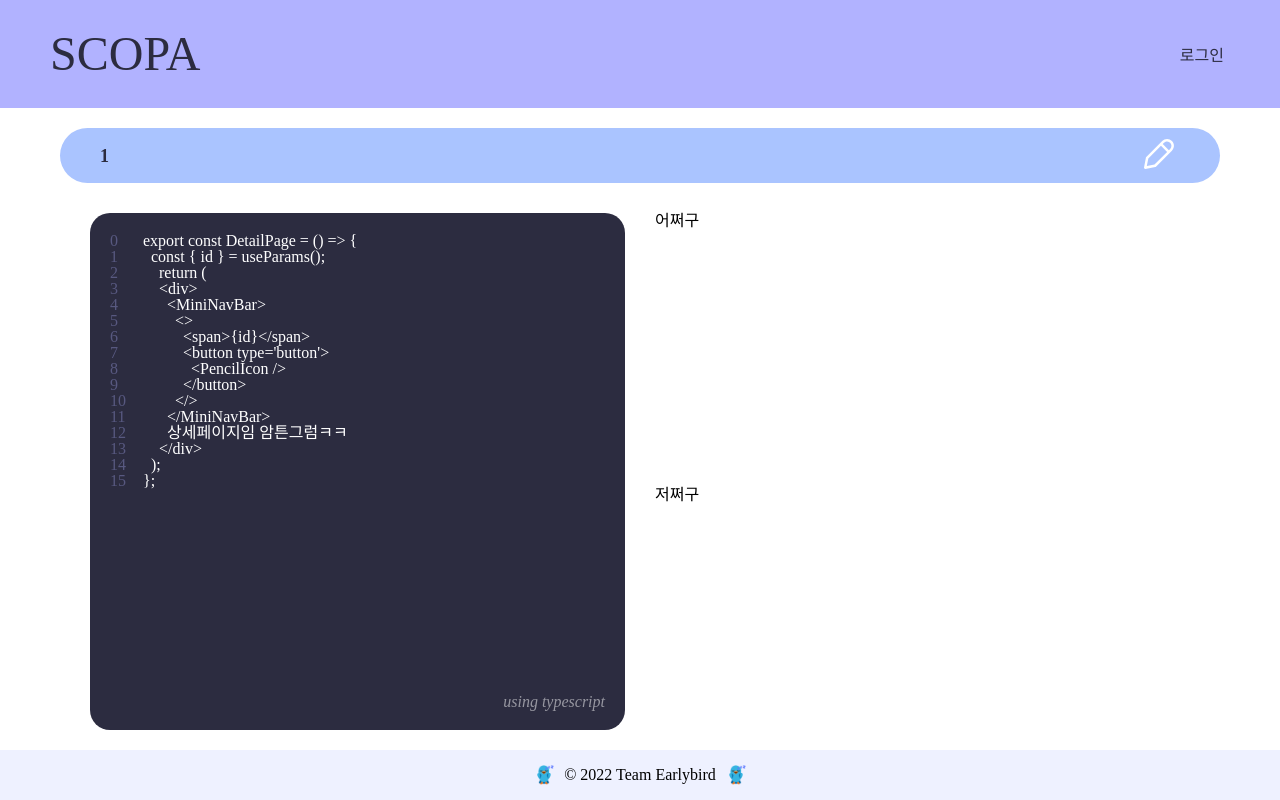
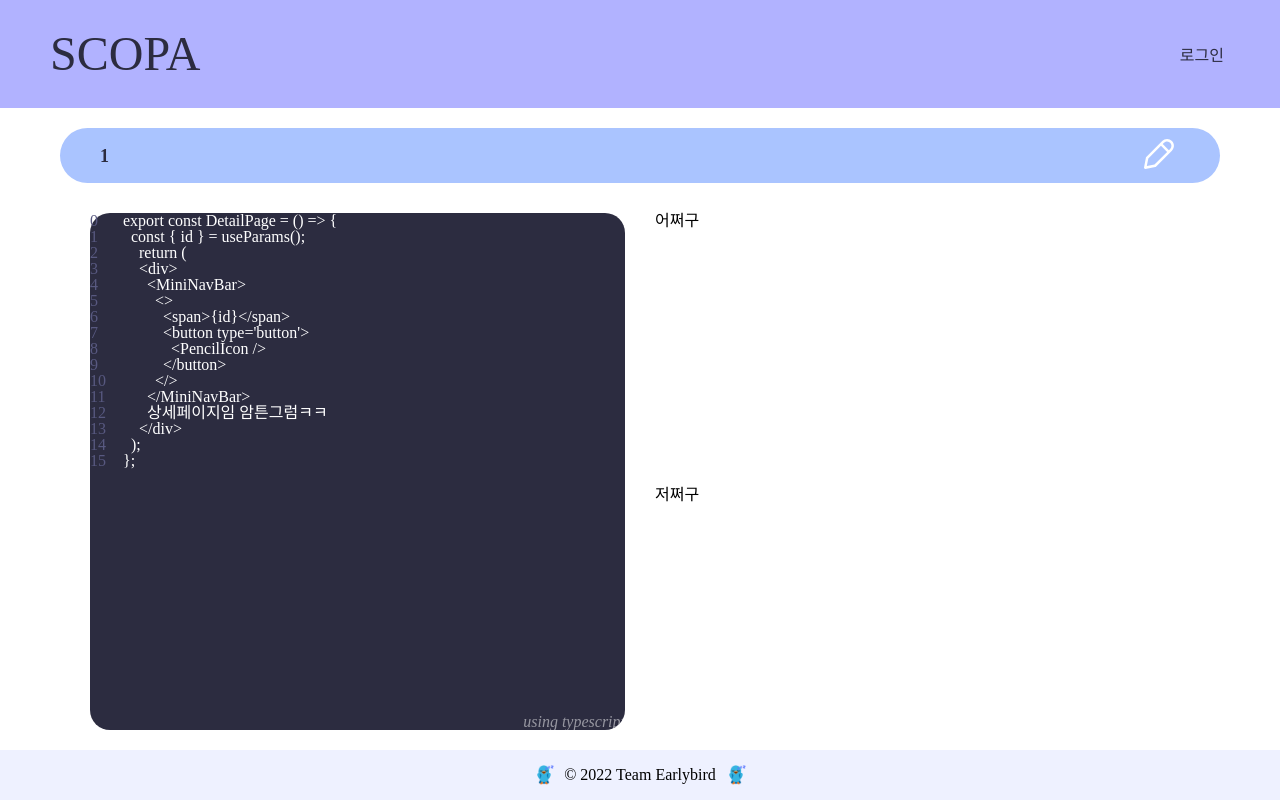
Before and after one commit to boostcampwm-2022/web25-SCOPA, a React (Create React App) app in the folder client/: page /detail/1 in a window 1280 px wide. Built offline with nearby package versions, Linux system fonts and the light colour scheme; no server answers.

Commit message:
Design: 코드박스 Padding 상수 추가

```diff
--- a/client/src/pages/DetailPage/CodeBox.styles.ts
+++ b/client/src/pages/DetailPage/CodeBox.styles.ts
@@ -8,7 +8,7 @@ export const codeBoxWrapperStyle = css({
   gridRow: '1 / 3',
   gridColumn: '1',
   borderRadius: COMMON_SIZE.BORDER_RADIUS,
-  padding: COMMON_SIZE.LOGIN_BOX_PADDING / 2,
+  padding: COMMON_SIZE.CODE_BOX_PADDING,
   display: 'flex',
   flexDirection: 'column',
   alignItems: 'flex-end',
```
